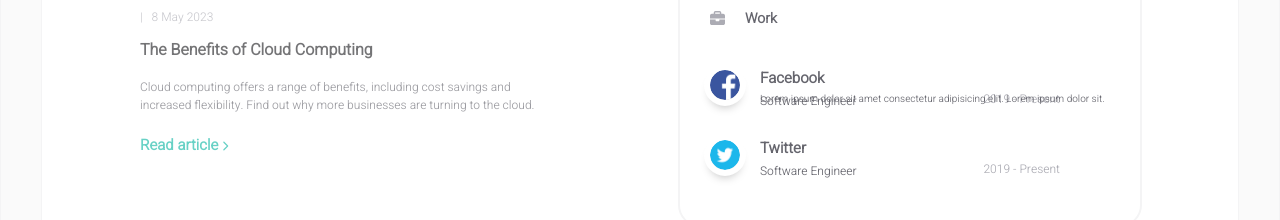
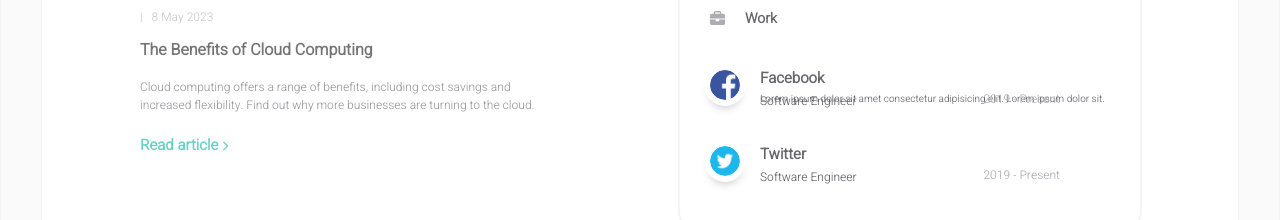
Before and after one commit to rafyc/rafyc.github.io, a React (Create React App) app: page / in a window 1280 px wide. Shown: the part 1645-1865 px from the top of the page. Built offline with nearby package versions, Linux system fonts and the light colour scheme.

Commit message:
home-projects

```diff
--- a/src/components/homepage/styles/works.css
+++ b/src/components/homepage/styles/works.css
@@ -19,9 +19,10 @@
 }
 
 .work-title {
+    position: absolute;
 	font-size: 15px;
 	font-weight: 700;
-	padding-left: 20px;
+	padding-left: 50px;
 	margin-top: -3px;
 	color: var(--secondary-color);
 }
@@ -44,9 +45,8 @@
 }
 
 .work-main {
-    position: absolute;
 	font-size: 10px;
 	color: var(--secondary-color);
 	padding-top: 22px;
-	padding-left: 50px;
+	padding-left: 20px;
 }
```
